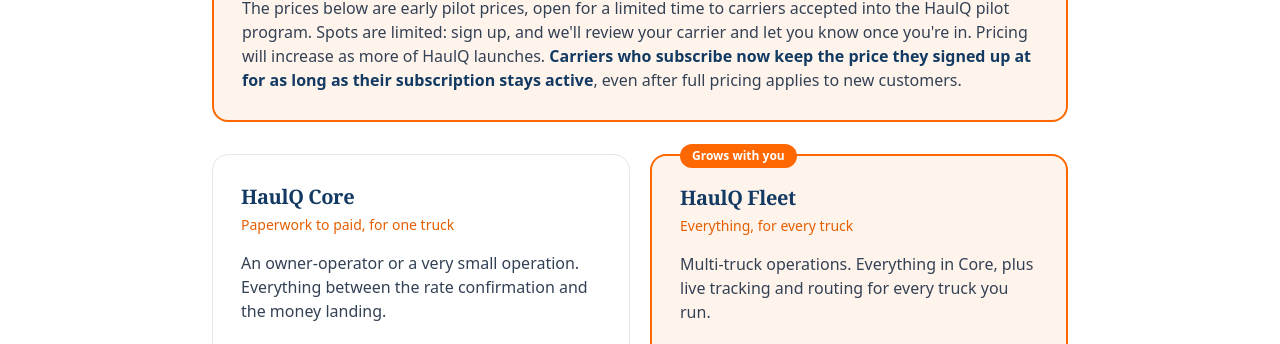
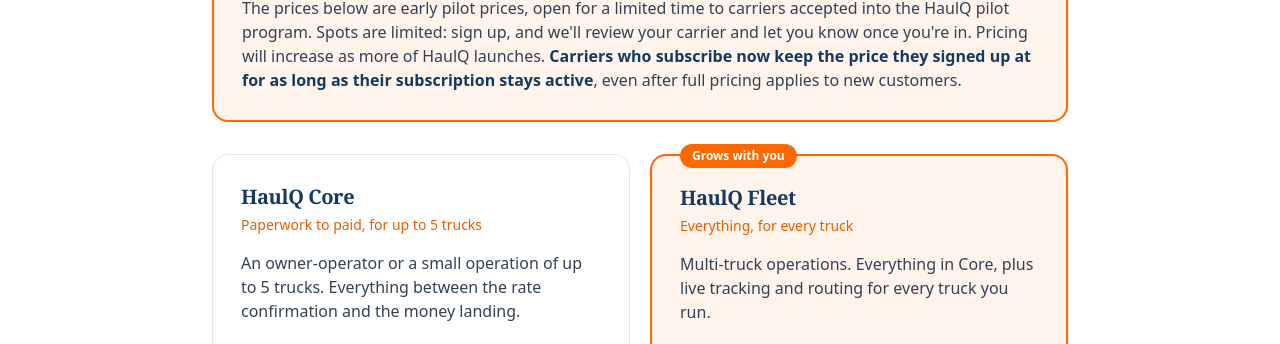
Before and after one commit to haulq-dev/haulq-site, an Astro site: page /pricing in a window 1280 px wide. Shown: the part 575-919 px from the top of the page. Built offline with nearby package versions, Linux system fonts and the light colour scheme; Astro itself is replaced by a stand-in of ours.

Commit message:
Pricing: Core covers up to 5 trucks
Co-Authored-By: Claude Opus 5.5 <noreply@anthropic.com>

```diff
--- a/src/pages/pricing.astro
+++ b/src/pages/pricing.astro
@@ -46,10 +46,10 @@ const comingSoon = PRODUCTS.filter((p) => p.plan === null);
     <div class="grid gap-5 sm:grid-cols-2">
       <div class="flex flex-col rounded-2xl border border-line p-7">
         <h2 class="display text-xl font-semibold">HaulQ Core</h2>
-        <p class="mt-1 text-sm font-medium text-brand-600">Paperwork to paid, for one truck</p>
+        <p class="mt-1 text-sm font-medium text-brand-600">Paperwork to paid, for up to 5 trucks</p>
         <p class="mt-4 text-slate">
-          An owner-operator or a very small operation. Everything between the rate confirmation
-          and the money landing.
+          An owner-operator or a small operation of up to 5 trucks. Everything between the rate
+          confirmation and the money landing.
         </p>
 
         <p class="mt-6 border-t border-line pt-5">
```
